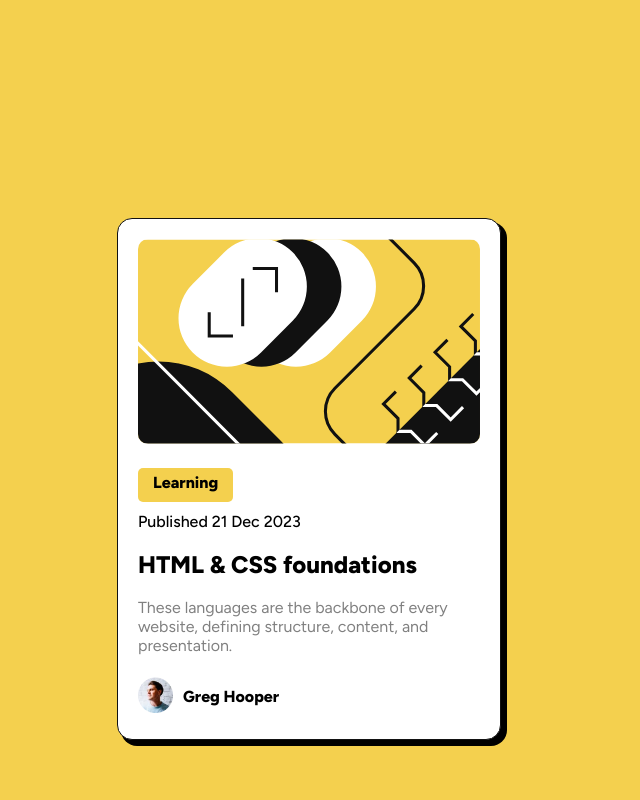
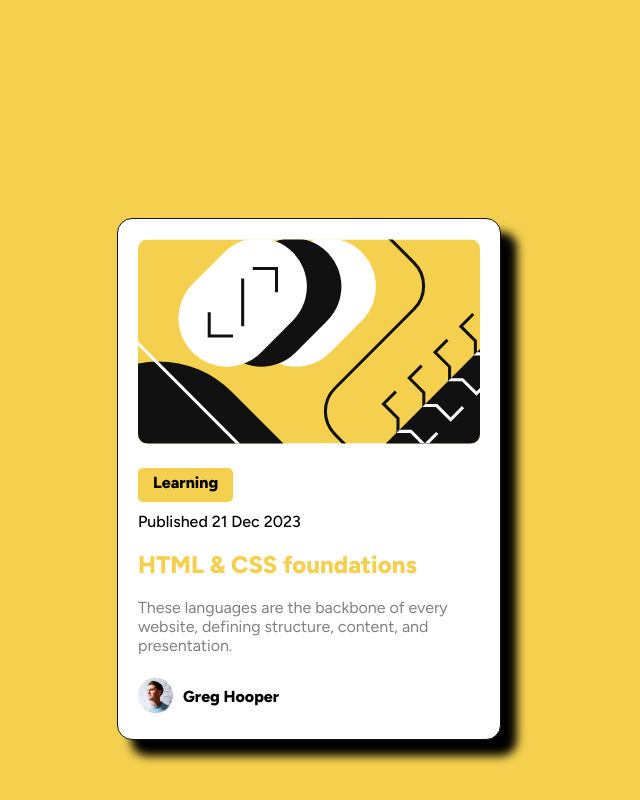
Before and after one commit to IZY-BOY/BlogPreviewCardChallenge, a plain HTML site: page index.html in a window 1280 px wide. In both pictures the pointer is over the element "HTML & CSS foundations". Shown: the top 800 px of the page, without its empty margins (331-971 px from the left). Drawn offline with Linux system fonts and the light colour scheme.

Commit message:
has attr

```diff
--- a/css/style.css
+++ b/css/style.css
@@ -95,14 +95,14 @@ body{
     font-weight: 800;
 }
 
-.title:active{
+.title:hover{
     color: var(--Yellow);
     cursor: pointer;
 }
 
-.container:active{
-    box-shadow: 15px 15px 10px 1px;
-    transition: .5s;
+.container:has(.title:hover){
+        box-shadow: 15px 15px 10px 1px;
+            transition: box-shadow .5s;
 }
 
 /* .container-shadow{
```
